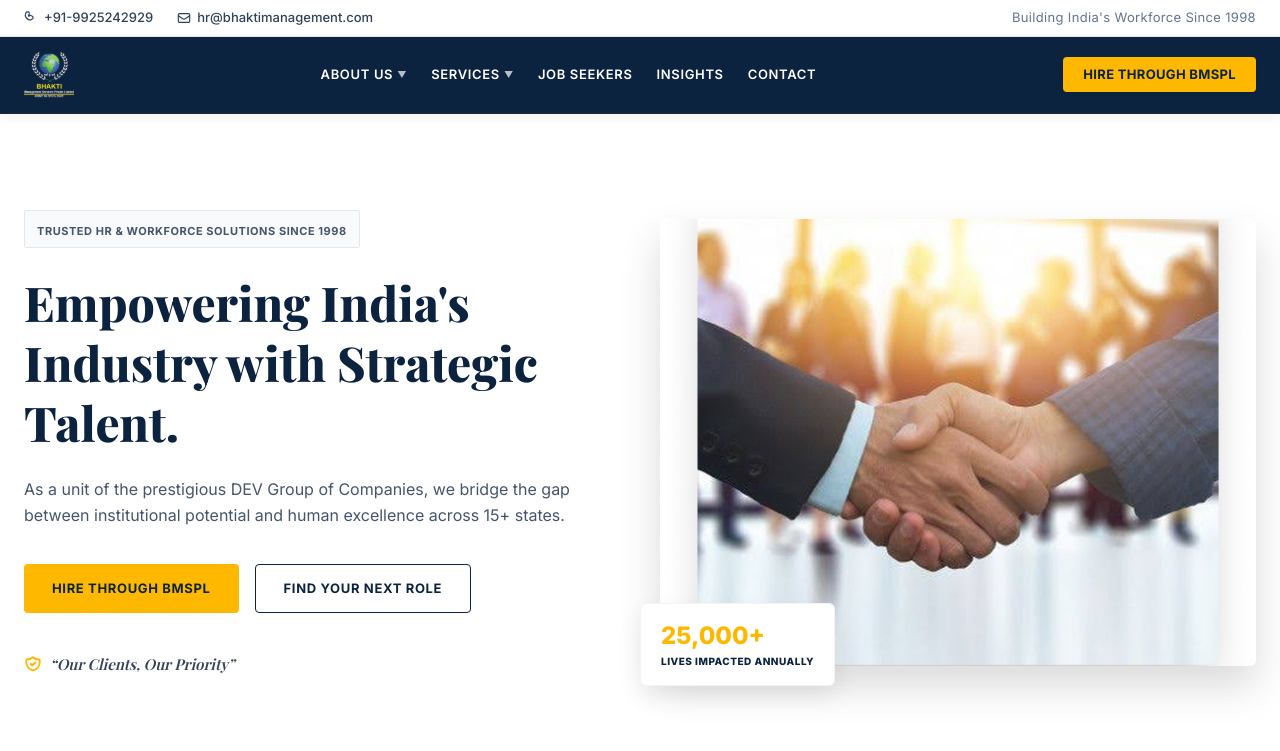
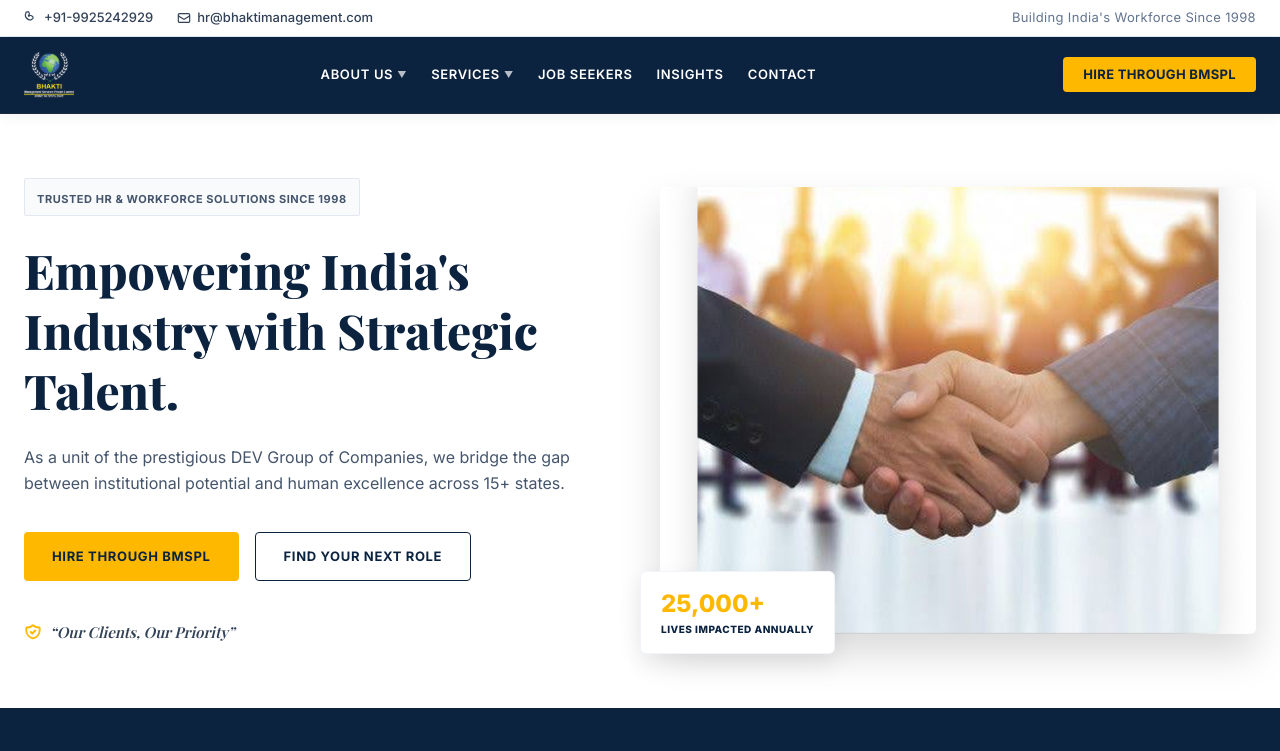
Before and after one commit to bhakti-management/bhaktimanagement, a Next.js app: page / in a window 1280 px wide. Shown: the top 751 px of the page. Built offline with nearby package versions, Linux system fonts and the light colour scheme; a web font is replaced by a local one.

Commit message:
Reduce and standardize vertical spacing between sections

```diff
--- a/src/components/Section.tsx
+++ b/src/components/Section.tsx
@@ -11,7 +11,7 @@
   return (
     <section
       id={id}
-      className={`w-full py-16 md:py-24 box-border ${className}`}
+      className={`w-full py-10 md:py-14 lg:py-16 box-border ${className}`}
       style={style}
     >
       {children}
```
